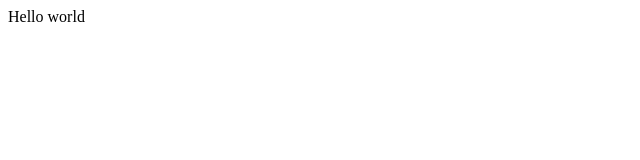
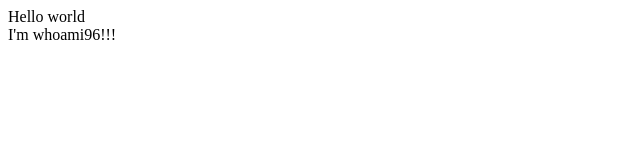
Before and after one commit to PeterKwon/opentutorials-whoami96, a plain HTML site: page index.html in a window 1280 px wide. Shown: the whole page, without its empty margins (0-640 px from the left). Drawn offline with Linux system fonts and the light colour scheme.

Commit message:
change index.html

```diff
--- a/index.html
+++ b/index.html
@@ -15,5 +15,7 @@ Remove this if you use the .htaccess -->
 </head>
 <body>
 Hello world
+<br>
+I'm whoami96!!!
 </body>
 </html>
```
